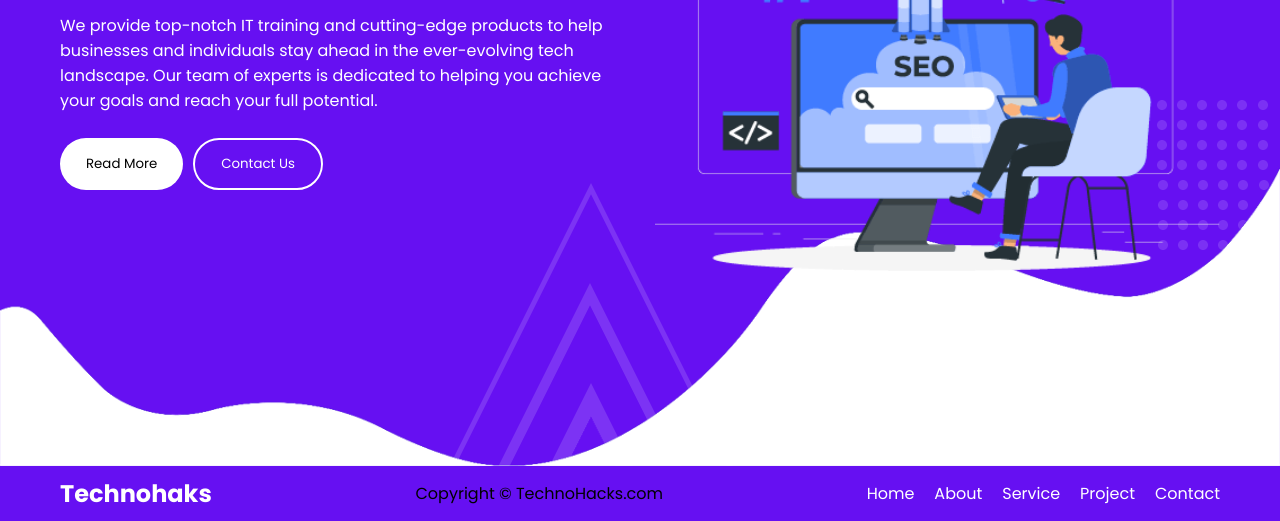
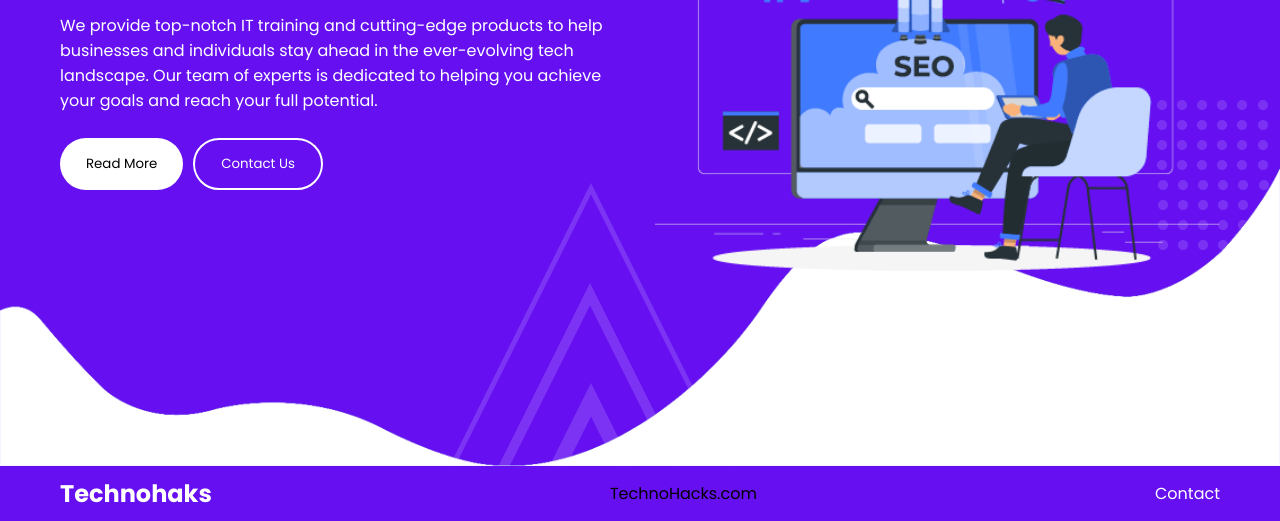
Before and after one commit to pradnyap105/Landing-Page, a plain HTML site: page Landing Page/Simple Website/index.html in a window 1280 px wide. Shown: the part 334-855 px from the top of the page. Drawn offline with Linux system fonts and the light colour scheme; a script that the page names is missing.

Commit message:
Add files via upload

```diff
--- a/Landing Page/Simple Website/index.html
+++ b/Landing Page/Simple Website/index.html
@@ -58,13 +58,10 @@
 
         <nav class="nav container">
           <h2 class="nav_logo"><a href="#">Technohaks</a></h2>
-          <p >Copyright &copy; TechnoHacks.com</p>
+          <p > TechnoHacks.com</p>
           <ul class="menu_items">
             <img src="images/times.svg" alt="timesicon" id="menu_toggle" />
-            <li><a href="#" class="nav_link">Home</a></li>
-            <li><a href="#" class="nav_link">About</a></li>
-            <li><a href="#" class="nav_link">Service</a></li>
-            <li><a href="#" class="nav_link">Project</a></li>
+
             <li><a href="#" class="nav_link">Contact</a></li>
           </ul>
           <img src="images/bars.svg" alt="timesicon" id="menu_toggle" />
```
